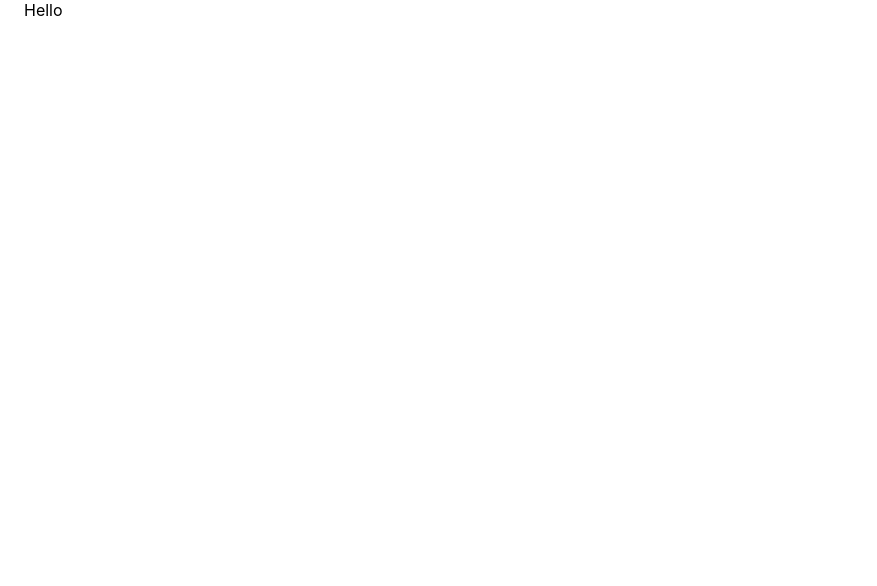
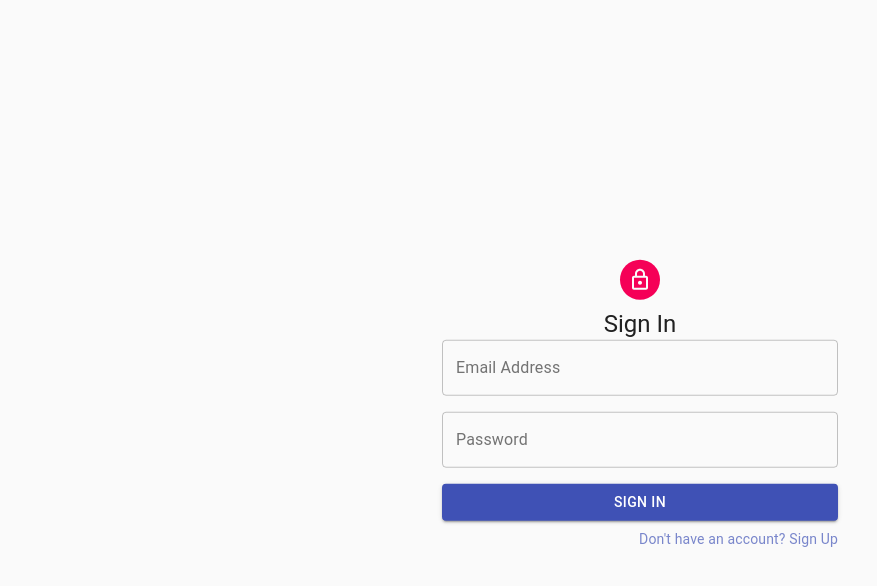
Before and after one commit to kyrsenko/sheduler, a React (Create React App) app in the folder client/: page /login in a window 1280 px wide. Shown: the top 586 px of the page, without its empty margins (0-877 px from the left). Built offline with nearby package versions, Linux system fonts and the light colour scheme.

Commit message:
aut form, login/register pages created

```diff
--- a/client/package.json
+++ b/client/package.json
@@ -5,6 +5,7 @@
   "dependencies": {
     "@material-ui/core": "^4.9.5",
     "@material-ui/icons": "^4.9.1",
+    "@material-ui/lab": "^4.0.0-alpha.45",
     "@testing-library/jest-dom": "^4.2.4",
     "@testing-library/react": "^9.3.2",
     "@testing-library/user-event": "^7.1.2",
@@ -15,6 +16,7 @@
     "react-redux": "^7.2.0",
     "react-router-dom": "^5.1.2",
     "react-scripts": "3.4.0",
+    "react-toastify": "^5.5.0",
     "redux": "^4.0.5",
     "redux-saga": "^1.1.3",
     "redux-saga-routines": "^3.2.2"
--- a/client/src/App.js
+++ b/client/src/App.js
@@ -1,13 +1,21 @@
 import React from 'react';
+import {
+  BrowserRouter as Router,
+  Switch,
+  Route,
+  Link,
+  useRouteMatch,
+} from 'react-router-dom';
 import { Provider } from 'react-redux';
 import store from './store';
 import { Container } from '@material-ui/core';
 import { createMuiTheme } from '@material-ui/core/styles';
 import { teal } from '@material-ui/core/colors';
-
+import { ToastContainer } from 'react-toastify';
 
 // eslint-disable-next-line
 import { ThemeProvider } from '@material-ui/styles';
+import { LoginPage, RegistrationPage } from './pages';
 // eslint-disable-next-line
 const theme = createMuiTheme({
   palette: {
@@ -17,9 +25,25 @@ const theme = createMuiTheme({
 
 const App = () => (
   <Provider store={store}>
-    <Container>
-      <div>Hello</div>
-    </Container>
+    <Router>
+      <Container>
+        <Switch>
+          <Route path="/login" component={LoginPage} />
+          <Route path="/register" component={RegistrationPage} />
+        </Switch>
+      </Container>
+      <ToastContainer
+        position="top-right"
+        autoClose={5000}
+        hideProgressBar={false}
+        newestOnTop={false}
+        closeOnClick
+        rtl={false}
+        pauseOnVisibilityChange
+        draggable
+        pauseOnHover
+      />
+    </Router>
   </Provider>
 );
 
--- /dev/null
+++ b/client/src/commons/Notify/index.js
@@ -0,0 +1,7 @@
+import React from 'react';
+import { toast } from '../../../node_modules/react-toastify';
+import '../../../node_modules/react-toastify/dist/ReactToastify.css';
+
+export const Notify = ({ type, message }) => (
+  <span style={{ display: 'none' }}>{toast[type](message)}</span>
+);
--- a/client/src/commons/index.js
+++ b/client/src/commons/index.js
@@ -0,0 +1 @@
+export { Notify } from './Notify';
--- /dev/null
+++ b/client/src/components/AuthForm/index.js
@@ -0,0 +1,100 @@
+import React from 'react';
+import { NavLink } from 'react-router-dom';
+import Avatar from '@material-ui/core/Avatar';
+import Button from '@material-ui/core/Button';
+import CssBaseline from '@material-ui/core/CssBaseline';
+import TextField from '@material-ui/core/TextField';
+import Grid from '@material-ui/core/Grid';
+import LockOutlinedIcon from '@material-ui/icons/LockOutlined';
+import Typography from '@material-ui/core/Typography';
+import Container from '@material-ui/core/Container';
+import { useForm } from 'react-hook-form';
+import { Notify } from '../../commons';
+
+import { useStyles } from './styles';
+
+export const AuthForm = ({ action, path, linkMessage }) => {
+  const classes = useStyles();
+
+  const { register, errors, handleSubmit } = useForm();
+
+  const onSubmit = data => {
+    console.log(data);
+    // props.history.push('/');
+  };
+
+  return (
+    <Container component="main" maxWidth="xs" className={classes.root}>
+      <CssBaseline />
+      <div className={classes.paper}>
+        <Avatar className={classes.avatar}>
+          <LockOutlinedIcon />
+        </Avatar>
+        <Typography component="h1" variant="h5">
+          {action}
+        </Typography>
+        <form
+          className={classes.form}
+          noValidate
+          onSubmit={handleSubmit(onSubmit)}
+        >
+          <Grid container spacing={2}>
+            <Grid item xs={12}>
+              <TextField
+                inputRef={register({
+                  // eslint-disable-next-line
+                  pattern: /^(([^<>()\[\]\\.,;:\s@"]+(\.[^<>()\[\]\\.,;:\s@"]+)*)|(".+"))@((\[[0-9]{1,3}\.[0-9]{1,3}\.[0-9]{1,3}\.[0-9]{1,3}])|(([a-zA-Z\-0-9]+\.)+[a-zA-Z]{2,}))$/i,
+                  required: true,
+                })}
+                variant="outlined"
+                fullWidth
+                id="email"
+                name="email"
+                type="email"
+                label="Email Address"
+                error={!!errors.email}
+              />
+              {errors.email && (
+                <Notify type="error" message="Enter valid email" />
+              )}
+            </Grid>
+            <Grid item xs={12}>
+              <TextField
+                inputRef={register({
+                  required: true,
+                  minLength: 5,
+                })}
+                variant="outlined"
+                fullWidth
+                name="password"
+                type="password"
+                id="password"
+                label="Password"
+                error={!!errors.password}
+              />
+              {errors.password && (
+                <Notify type="error" message="Enter password, min length 5" />
+              )}
+            </Grid>
+          </Grid>
+          <Button
+            type="submit"
+            fullWidth
+            variant="contained"
+            color="primary"
+            className={classes.submit}
+          >
+            {action}
+          </Button>
+          <Grid container justify="flex-end">
+            <Grid item>
+              <NavLink to={`/${path}`} className={classes.link}>
+                {linkMessage}
+              </NavLink>
+            </Grid>
+          </Grid>
+        </form>
+      </div>
+    </Container>
+  );
+};
--- /dev/null
+++ b/client/src/components/AuthForm/styles.js
@@ -0,0 +1,38 @@
+import { makeStyles } from '@material-ui/core/styles';
+
+export const useStyles = makeStyles(theme => {
+  console.log(theme);
+  return {
+    root: {
+      transform: 'translate(-50%, -50%)',
+      position: 'absolute',
+      top: '50%',
+      left: '50%',
+    },
+    paper: {
+      display: 'flex',
+      flexDirection: 'column',
+      alignItems: 'center',
+    },
+    avatar: {
+      margin: theme.spacing(1),
+      backgroundColor: theme.palette.secondary.main,
+    },
+    form: {
+      width: '100%', // Fix IE 11 issue.
+    },
+    submit: {
+      margin: theme.spacing(2, 0, 1),
+    },
+    link: {
+      textDecoration: 'none',
+      color: theme.palette.primary.light,
+      '&:hover': {
+        color: theme.palette.primary.dark,
+      },
+      '&:active': {
+        color: theme.palette.error.main,
+      },
+    },
+  };
+});
--- a/client/src/components/index.js
+++ b/client/src/components/index.js
@@ -0,0 +1 @@
+export {AuthForm} from './AuthForm'
--- /dev/null
+++ b/client/src/pages/LoginPage/index.js
@@ -0,0 +1,12 @@
+import React from 'react';
+import { AuthForm } from '../../components';
+
+export const LoginPage = props => {
+  const params = {
+    path: 'register',
+    action: 'Sign In',
+    linkMessage: "Don't have an account? Sign Up",
+  };
+
+  return <AuthForm {...params}/>;
+};
--- /dev/null
+++ b/client/src/pages/RegistrationPage/index.js
@@ -0,0 +1,12 @@
+import React from 'react';
+import { AuthForm } from '../../components';
+
+export const RegistrationPage = props => {
+  const params = {
+    path: 'login',
+    action: 'Sign Up',
+    linkMessage: 'Already have an account? Sign in',
+  };
+
+  return <AuthForm {...params} />;
+};
--- a/client/src/pages/index.js
+++ b/client/src/pages/index.js
@@ -0,0 +1,2 @@
+export { LoginPage } from './LoginPage';
+export { RegistrationPage } from './RegistrationPage';
```
